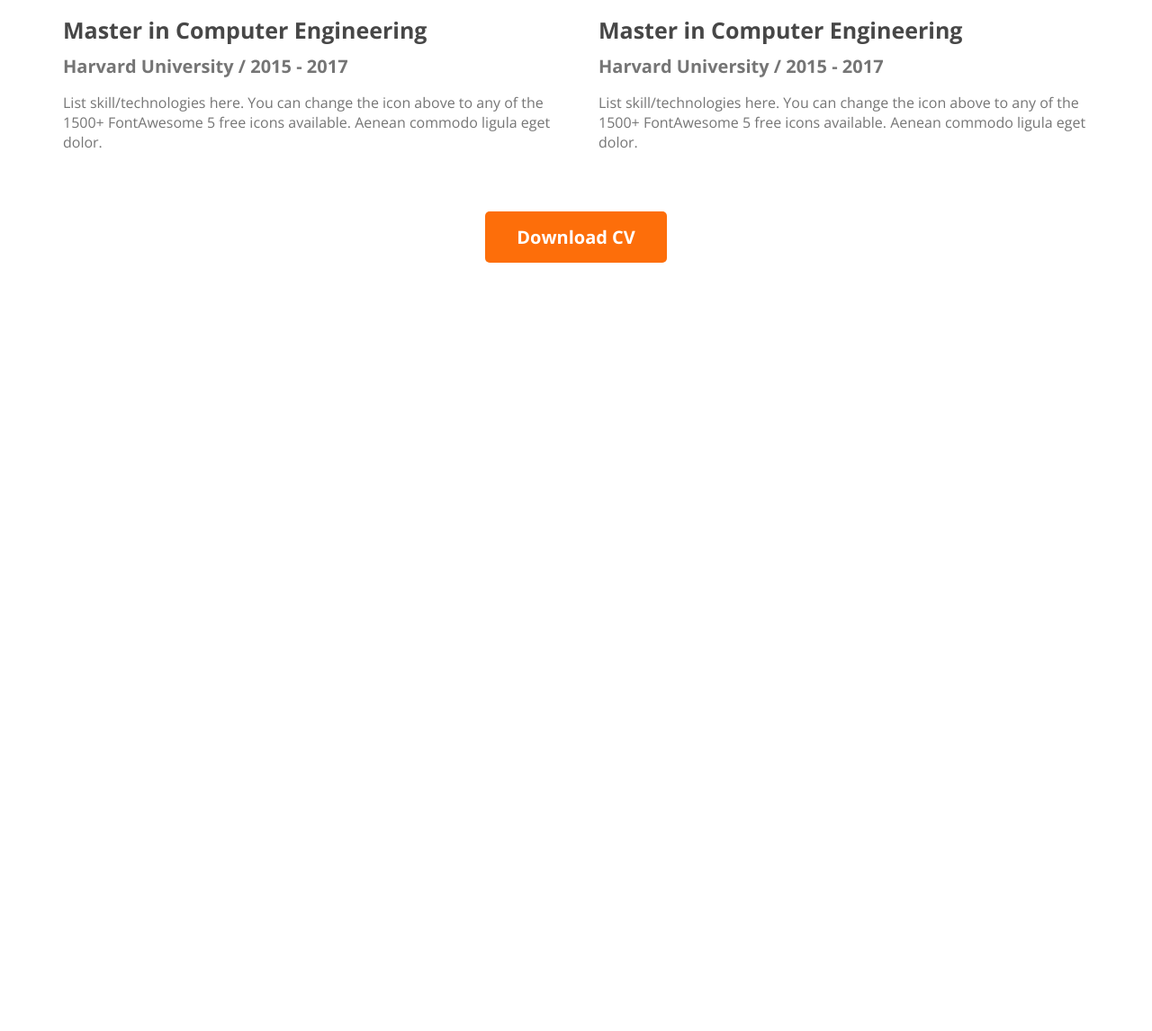
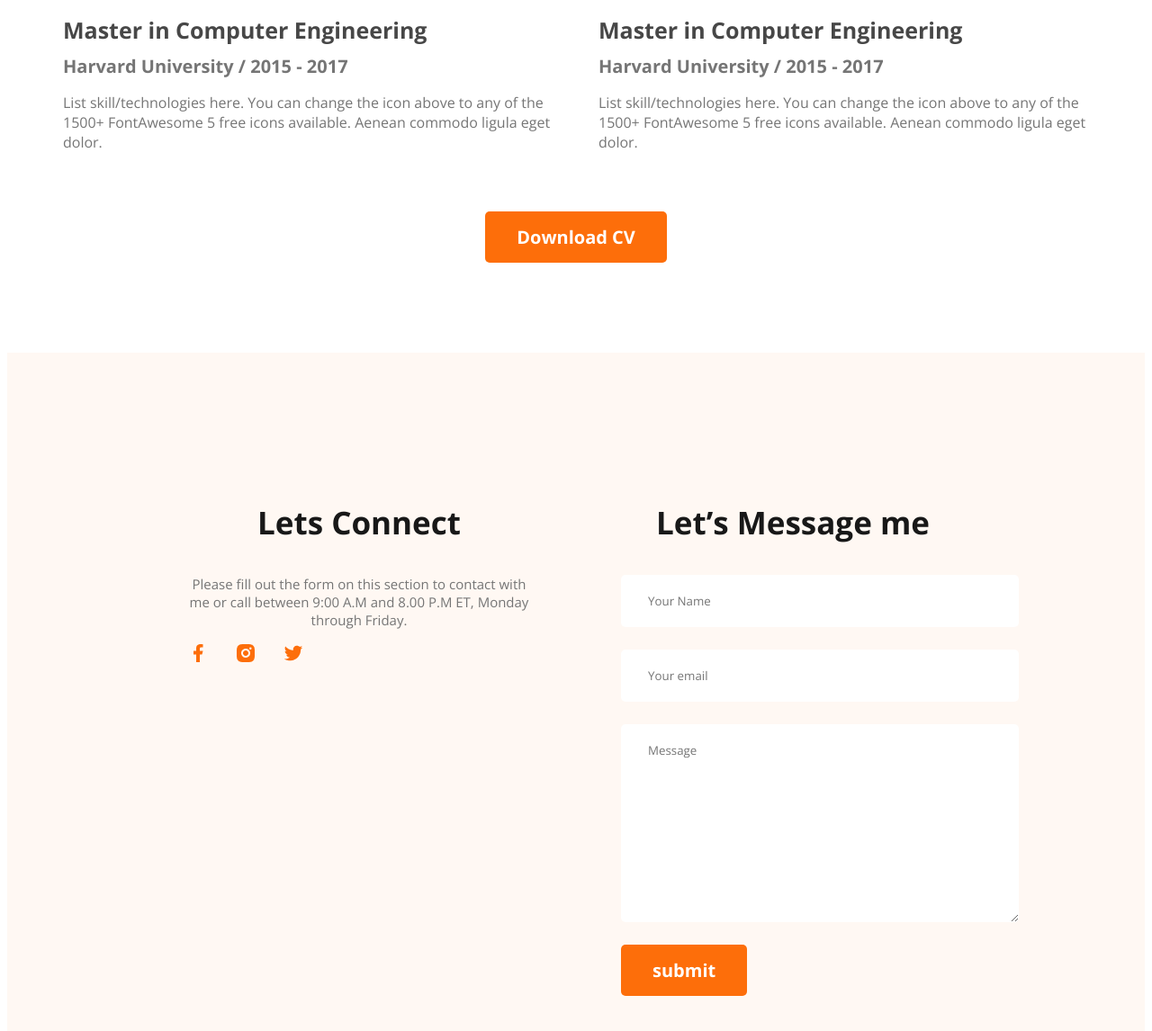
Before and after one commit to Ayman-07/webdeveloper-portfolio, a plain HTML site: page index.html in a window 1280 px wide. Shown: the part 2799-3945 px from the top of the page at 90% size. Before the commit the page ends 3099 px from the top, so only its background shows below. Drawn offline with nearby package versions, Linux system fonts and the light colour scheme.

Commit message:
footer section work

```diff
--- a/index.html
+++ b/index.html
@@ -165,6 +165,26 @@
             </div>
         </section>
     </main>
+    <footer>
+        <div class="footer-column">
+            <h3 class="section-title">Lets Connect</h3>
+            <p class="section-description">Please fill out the form on this section to contact with me or call between 9:00 A.M and 8.00 P.M ET, Monday through Friday.</p>
+            <div class="social-links">
+                <a href=""><img src="images/icons/facebook.png" alt=""></a>
+                <a href=""><img src="images/icons/insta.png" alt=""></a>
+                <a href=""><img src="images/icons/twitter.png" alt=""></a>
+            </div>
+        </div>
+        <div class="footer-column">
+            <h3 class="section-title">Let’s Message me</h3>
+            <form action="" class="contact">
+                <input type="text" placeholder="Your Name">
+                <input type="email" name="" id="" placeholder="Your email">
+                <textarea name="" id="" placeholder="Message" cols="40" rows="10"></textarea>
+                <input class="btn-primary" type="button" value="submit">
+            </form>
+        </div>
+    </footer>
 </body>
 
 </html>
--- a/styles/portfolio.css
+++ b/styles/portfolio.css
@@ -174,3 +174,30 @@ main section{
     text-align: center;
     margin-top: 50px;
 }
+
+/* footer styles */
+
+
+footer{
+    display: flex;
+    gap: 100px;
+    background: #FFF8F3;
+    padding: 130px 200px;
+    margin-top: 100px;
+}
+.footer-column{
+    width: 50%;
+}
+.contact input[type="text"], input[type="email"], textarea{
+    display: block;
+    margin-bottom: 25px;
+    color: #757575;
+    padding: 20px 30px;
+    border-radius: 5px;
+    background: white;
+    border: none;
+    width: 100%;
+}
+.social-links a{
+    margin-right: 25px;
+}
```
